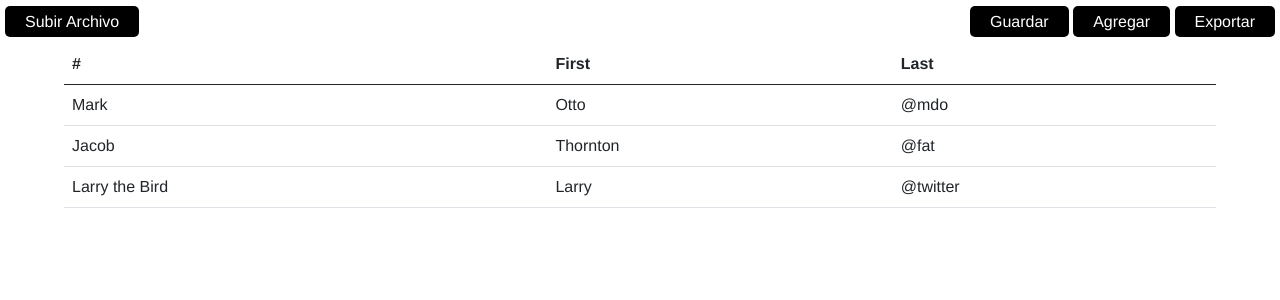
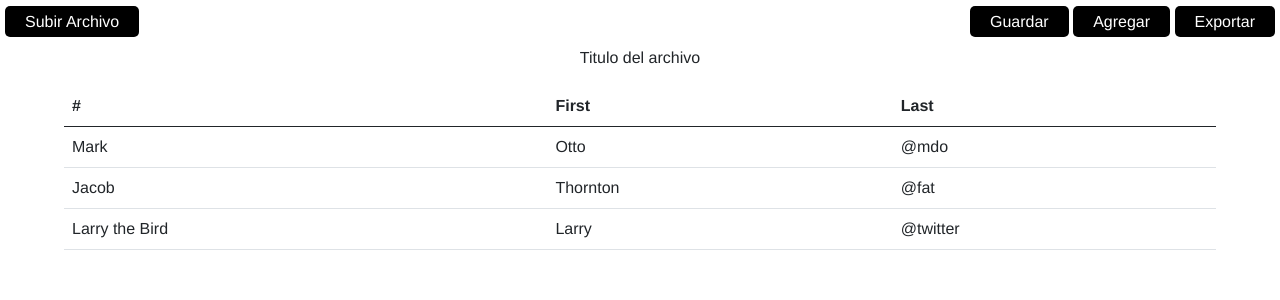
Before and after one commit to yukio-kayaba/cdvo-excel2, a PHP site: the page made by vista/editor.php in a window 1280 px wide. Shown: the part 80-380 px from the top of the page. Run offline with PHP 8.4, Linux system fonts and the light colour scheme; the template is opened without the code that fills it, so the values that code supplies are empty; some libraries are stand-ins or nearby versions.

Commit message:
titulo de archivo para una buena presentacion
da

```diff
--- a/vista/css/editor.css
+++ b/vista/css/editor.css
@@ -9,6 +9,7 @@ body{
   justify-content: space-between;
   padding: 10px 5px;
   visibility: visible;
+  height: 30px;
 }
 
 .conteiner_btnCambio a{
--- a/vista/editor.php
+++ b/vista/editor.php
@@ -36,6 +36,13 @@
         <a id="btnExportar" class="boton_editar_efecto" href="#">exportar</a>
       </div>
     </section>
+    <div class="container px-4 text-center">
+      <div class="row gx-5">
+        <div class="col">
+          <div class="p-3" id="titulo_archivo_date">Titulo del archivo</div>
+        </div>
+      </div>
+    </div>
     <section id="tabla_datos_principal">
       <table id="tabla" class="table">
         <thead>
--- a/vista/js/editor_date.js
+++ b/vista/js/editor_date.js
@@ -3,6 +3,7 @@
 var informacion_archivos;
 $(document).ready(function(){
     carga_tablero();
+    agregar_titulo();
     let activo = true;
     function carga_tablero(){
         let dato = document.getElementById("dato_id_archivo");
@@ -47,6 +48,28 @@ $(document).ready(function(){
             activo = true;
         }
     });
+
+    function agregar_titulo(){
+        const elemento_title = document.getElementById("titulo_archivo_date");
+        let dato = document.getElementById("dato_id_archivo");
+        let valor_aux = localStorage.getItem("valor_aux");
+        const datos = {
+            "archivo":dato.innerHTML,
+            "valores":valor_aux
+        }
+        $.ajax({
+            url: './modelo/tareas-date/get_titulo_archivo.php',
+            type: 'POST',
+            data: datos,
+            success: function(response){
+                // console.log('Respuesta del servidor:', response);
+                if(response != ""){
+                    elemento_title.innerHTML = response;
+                }
+            }
+        })
+    }
+
 })
 
 function vista_previa_datos(archivos,id_dato){
@@ -55,9 +78,6 @@ function vista_previa_datos(archivos,id_dato){
     tabla.id = "tabla";
     let datos = archivos;
     let contenido  = `
-                    <caption>
-                        Vista previa de datos
-                    </caption>
                     <thead class="table-dark">
                         <tr>
                 `;
@@ -87,6 +107,7 @@ function vista_previa_datos(archivos,id_dato){
 function descargar_archivos(){
     const EXCEL_TYPE = "application/vnd.openxmlformats-officedocument.spreadsheetml.sheet;charset=UTF-8";
     const EXCEL_EXTENCION = ".xlsx";
+    let titulo_Date = document.getElementById("titulo_archivo_date");
     const worshet = XLSX.utils.json_to_sheet(informacion_archivos);
     const workbook = {Sheets:{
         'data':worshet
@@ -94,12 +115,12 @@ function descargar_archivos(){
 
     const excelBuffer = XLSX.write(workbook,{bookType:"xlsx",type:"array"});
     console.log(excelBuffer);
-    guardar_excel(excelBuffer,"myfile_prueba");
+    guardar_excel(excelBuffer,titulo_Date.innerHTML);
 }
 function guardar_excel(buffer,filename){
     const EXCEL_EXTENCION = ".xlsx";
     const EXCEL_TYPE = "application/vnd.openxmlformats-officedocument.spreadsheetml.sheet;charset=UTF-8";
 
     const data = new Blob([buffer],{type:EXCEL_TYPE});
-    saveAs(data,filename + new Date().getTime()+EXCEL_EXTENCION);
+    saveAs(data,filename +EXCEL_EXTENCION);
 }
```
Also changed, not shown: modelo/tareas-date/get_titulo_archivo.php (added, +18 -0 lines).
